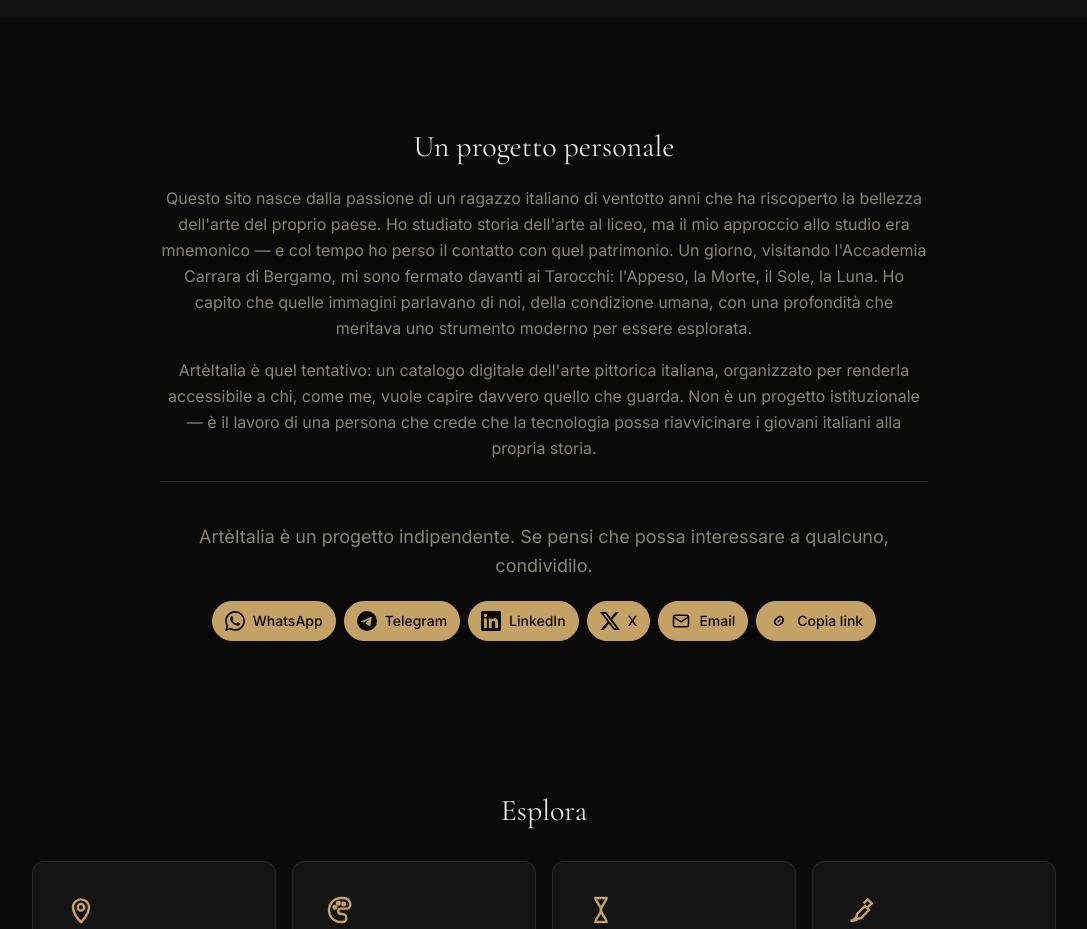
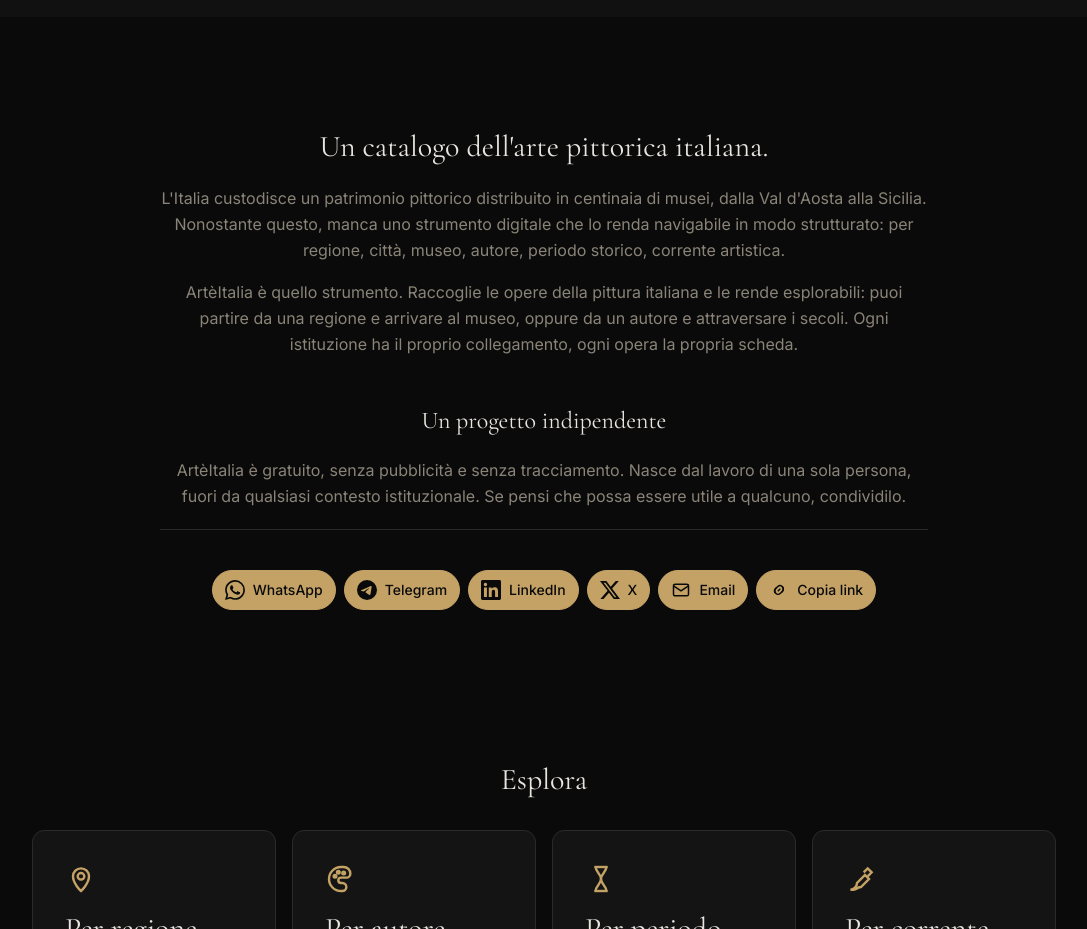
Before and after one commit to davide-colombo/arteitalia, a Next.js app: page / in a window 1280 px wide. Shown: the part 1020-1949 px from the top of the page, without its empty margins (96-1183 px from the left). Built offline with nearby package versions, Linux system fonts and the light colour scheme.

Commit message:
refactor: rewrite homepage copy and make callToAction optional

```diff
--- a/src/app/page.tsx
+++ b/src/app/page.tsx
@@ -155,33 +155,39 @@ export default function HomePage() {
       <section id="scopri" className="mx-auto max-w-4xl px-4 py-4 text-center md:px-8 lg:px-16">
         <div className="space-y-5">
           <h2 className="font-serif text-3xl text-text-primary">
-            Un progetto personale
+            Un catalogo dell&apos;arte pittorica italiana.
           </h2>
           <div className="space-y-4 text-base leading-relaxed text-text-secondary">
             <p>
-              Questo sito nasce dalla passione di un ragazzo italiano di ventotto
-              anni che ha riscoperto la bellezza dell&apos;arte del proprio paese.
-              Ho studiato storia dell&apos;arte al liceo, ma il mio approccio allo
-              studio era mnemonico — e col tempo ho perso il contatto con quel
-              patrimonio. Un giorno, visitando l&apos;Accademia Carrara di Bergamo,
-              mi sono fermato davanti ai Tarocchi: l&apos;Appeso, la Morte, il Sole,
-              la Luna. Ho capito che quelle immagini parlavano di noi, della
-              condizione umana, con una profondità che meritava uno strumento
-              moderno per essere esplorata.
+              L&apos;Italia custodisce un patrimonio pittorico distribuito in
+              centinaia di musei, dalla Val d&apos;Aosta alla Sicilia. Nonostante
+              questo, manca uno strumento digitale che lo renda navigabile in modo
+              strutturato: per regione, città, museo, autore, periodo storico,
+              corrente artistica.
             </p>
             <p>
-              ArtèItalia è quel tentativo: un catalogo digitale dell&apos;arte
-              pittorica italiana, organizzato per renderla accessibile a chi,
-              come me, vuole capire davvero quello che guarda. Non è un progetto
-              istituzionale — è il lavoro di una persona che crede che la
-              tecnologia possa riavvicinare i giovani italiani alla propria
-              storia.
+              ArtèItalia è quello strumento. Raccoglie le opere della pittura
+              italiana e le rende esplorabili: puoi partire da una regione e
+              arrivare al museo, oppure da un autore e attraversare i secoli.
+              Ogni istituzione ha il proprio collegamento, ogni opera la propria
+              scheda.
             </p>
           </div>
+        </div>
+        <div className="mt-12 space-y-5">
+          <h3 className="font-serif text-2xl text-text-primary">
+            Un progetto indipendente
+          </h3>
+          <p className="text-base leading-relaxed text-text-secondary">
+            ArtèItalia è gratuito, senza pubblicità e senza tracciamento. Nasce
+            dal lavoro di una sola persona, fuori da qualsiasi contesto
+            istituzionale. Se pensi che possa essere utile a qualcuno,
+            condividilo.
+          </p>
           <ShareBarBottom
             title="ArtèItalia"
             description="Il patrimonio pittorico italiano, un'opera alla volta."
-            callToAction="ArtèItalia è un progetto indipendente. Se pensi che possa interessare a qualcuno, condividilo."
+            callToAction=""
           />
         </div>
       </section>
--- a/src/components/ShareBarBottom.tsx
+++ b/src/components/ShareBarBottom.tsx
@@ -15,7 +15,7 @@ import {
 interface ShareBarBottomProps {
   title: string;
   description?: string;
-  callToAction: string;
+  callToAction?: string;
   id?: string;
 }
 
@@ -90,9 +90,11 @@ export function ShareBarBottom({
   return (
     <section id={id} className="border-t border-border py-10">
       <div className="mx-auto flex max-w-3xl flex-col items-center gap-5 text-center">
-        <p className="text-base leading-relaxed text-text-secondary sm:text-lg">
-          {callToAction}
-        </p>
+        {callToAction && (
+          <p className="text-base leading-relaxed text-text-secondary sm:text-lg">
+            {callToAction}
+          </p>
+        )}
         <div className="flex flex-wrap items-center justify-center gap-2">
           <a
             href={isReady ? `https://wa.me/?text=${whatsappText}` : "#"}
```
